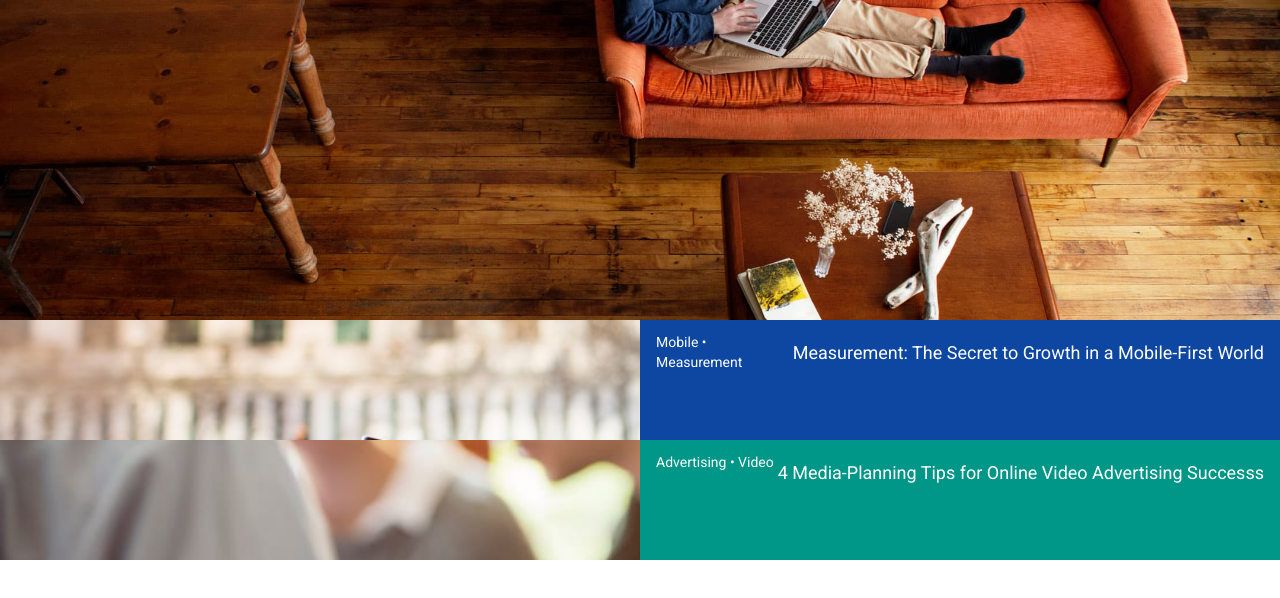
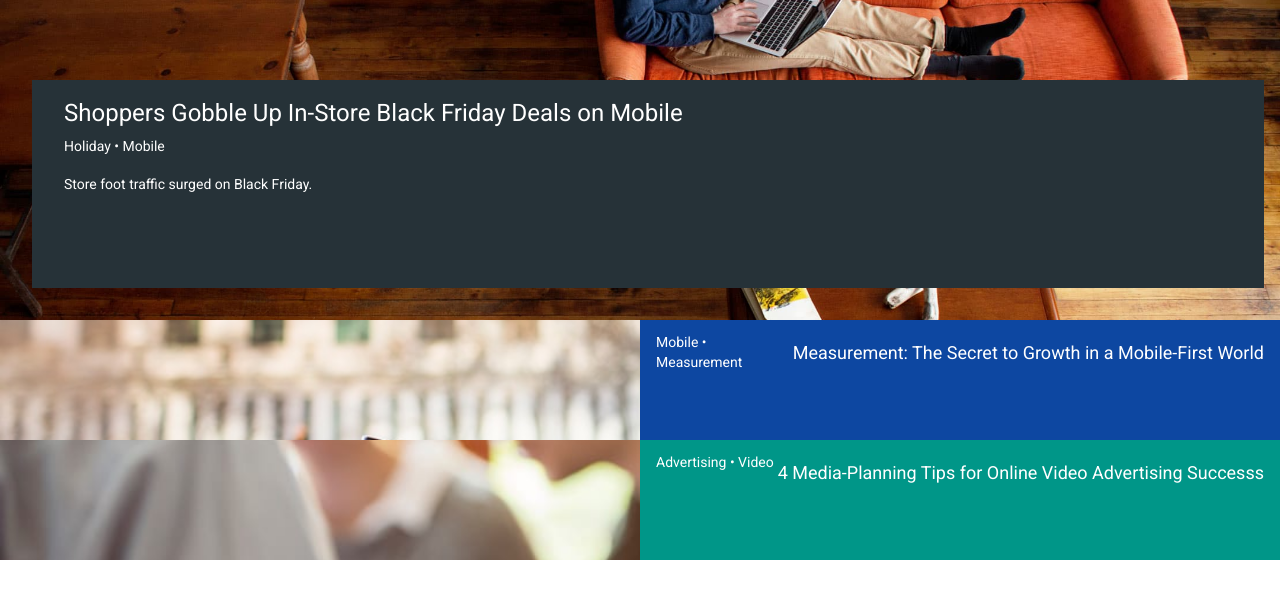
Before and after one commit to jenasancartier/think-rebuild, a plain HTML site: page index.html in a window 1280 px wide. Drawn offline with nearby package versions, Linux system fonts and the light colour scheme.

Commit message:
add text block to main header content

```diff
--- a/css/styles.css
+++ b/css/styles.css
@@ -28,8 +28,28 @@ body {
   height: 40vh;
   background-position: center;
   background-size: cover;
+  position: relative;
 }
 
+.text-box-main {
+  background-color: rgb(38, 50, 56);
+  position: absolute;
+  left: 32px;
+  bottom: 32px;
+  right: 16px;
+  min-height: 208px;
+  padding: 0px 32px 0px 32px;
+  width: auto;
+  height: 10%;
+  box-sizing: content-box;
+  font-size: 16px;
+  text-size-adjust: 100%;
+  display: block;
+}
+
+.main-text {
+  color: white;
+}
 
 .content1 {
   height: 15vh;
@@ -38,7 +58,7 @@ body {
   background-size: cover;
 }
 
-.text-box {
+.text-box1 {
   display: inline-block;
   float: right;
   height: 100%;
@@ -60,6 +80,13 @@ body {
   font-size: 14px;
 }
 
+.secondary-text.description {
+  color: white;
+  font-size: 14px;
+  text-rendering: optimizeLegibility;
+  -webkit-margin-before: 17.5px;
+}
+
 .content2 {
   height: 15vh;
   background-image: url(../img/content-2.jpg);
--- a/index.html
+++ b/index.html
@@ -14,11 +14,15 @@
     <body class="clearfix">
 
         <div class="content-main columns">
-
+          <div class="text-box-main">
+            <h3 class="main-text">Shoppers Gobble Up In-Store Black Friday Deals on Mobile</h2>
+            <p class="secondary-text">Holiday • Mobile</p>
+            <p class="secondary-text description">Store foot traffic surged on Black Friday.</p>
+          </div>
         </div>
 
         <div class="content1 columns">
-          <div class="text-box">
+          <div class="text-box1">
             <h4 class="primary-text">Measurement: The Secret to Growth in a Mobile-First World</h4>
             <p class="secondary-text">Mobile • Measurement</p>
           </div>
```
